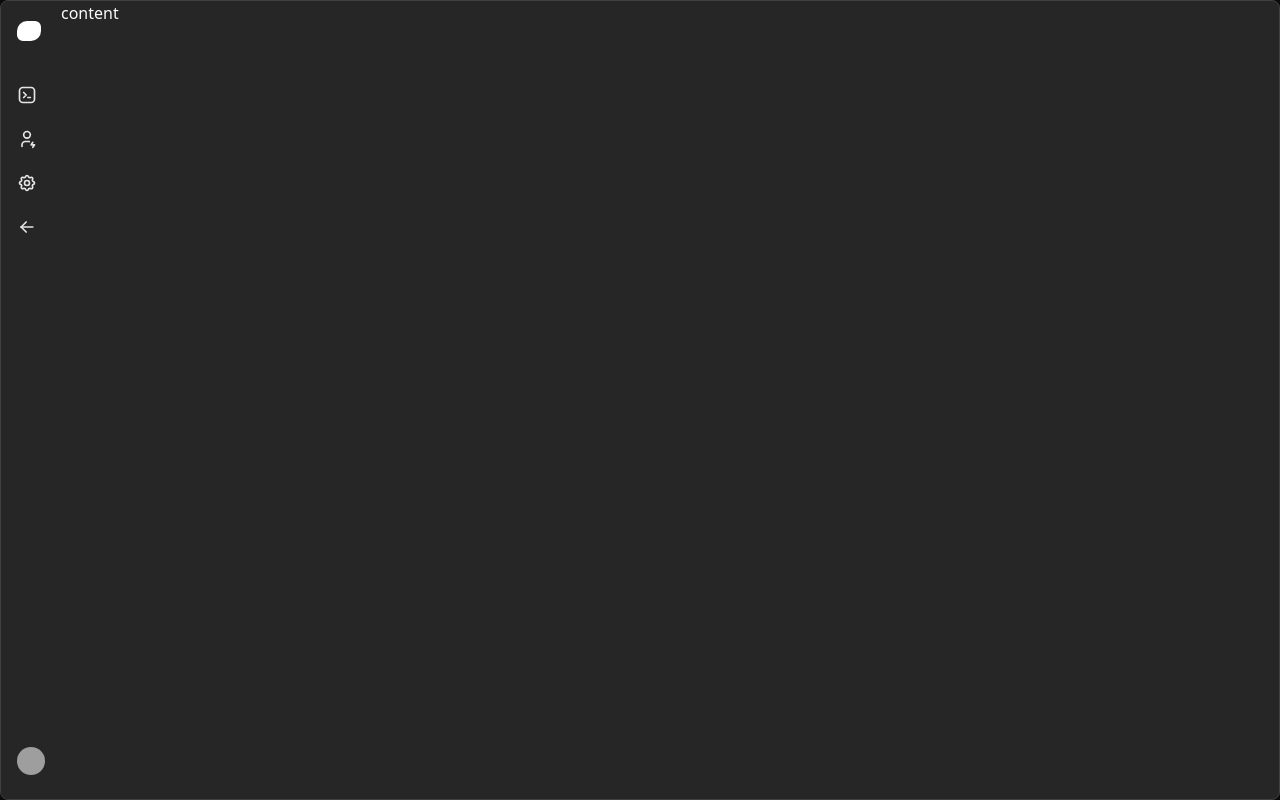
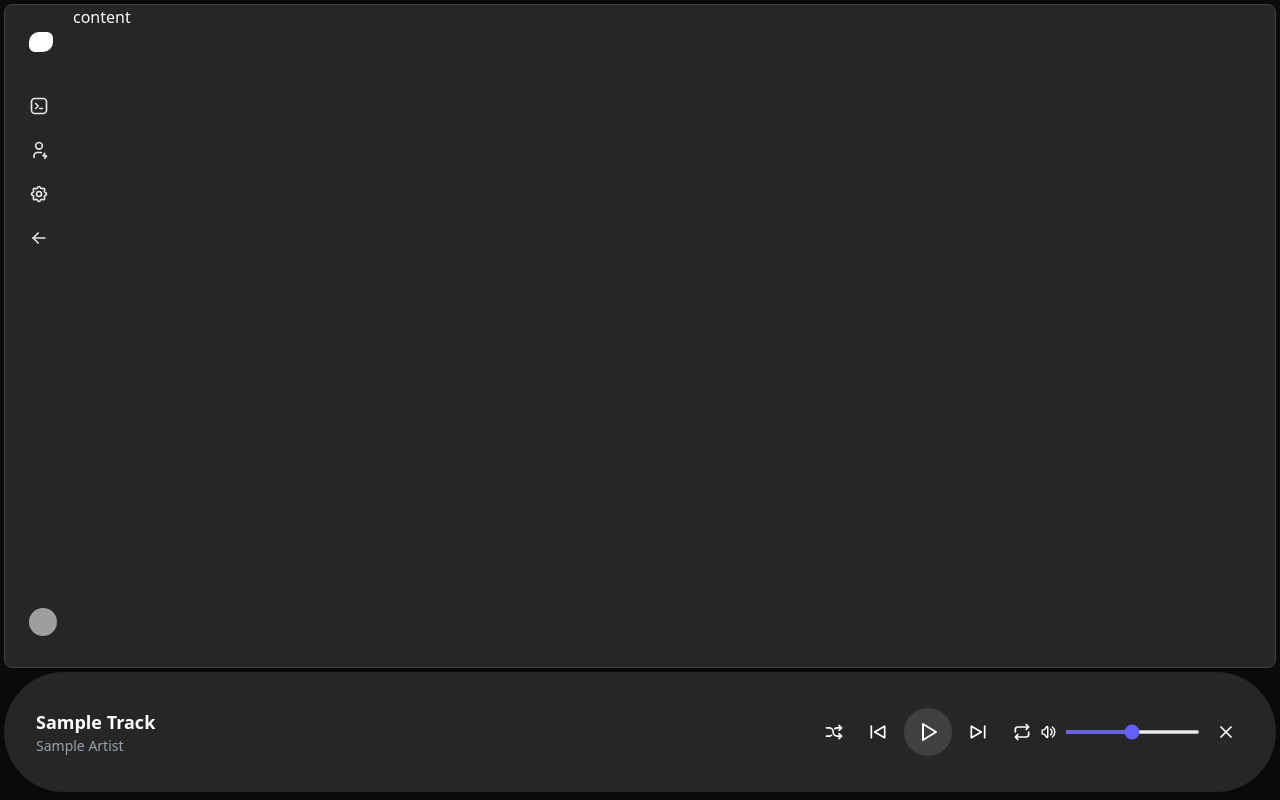
Before and after one commit to amirekhi/mudit, a Next.js app: page / in a window 1280 px wide. Built offline with nearby package versions, Linux system fonts and the light colour scheme; grey boxes are pictures that could not be loaded.

Commit message:
musicplayer component made

```diff
--- a/app/layout.tsx
+++ b/app/layout.tsx
@@ -2,6 +2,7 @@ import type { Metadata } from "next";
 import { Geist, Geist_Mono } from "next/font/google";
 import "./globals.css";
 import { SidebarDemo } from "@/components/aceternity/SideBarDemo";
+import MusicPlayer from "@/components/music-player/MusicPlayer";
 
 const geistSans = Geist({
   variable: "--font-geist-sans",
@@ -26,12 +27,12 @@ export default function RootLayout({
   return (
     <html lang="en">
       <body
-        className={`${geistSans.variable} ${geistMono.variable} antialiased h-screen w-full dark`}
+        className={`${geistSans.variable} ${geistMono.variable} flex flex-col justify-center items-center antialiased h-screen  w-full dark   p-1`}
       >
         <SidebarDemo>
           {children} {/* All page content is passed here */}
         </SidebarDemo>
-
+        <MusicPlayer trackName="Sample Track" artist="Sample Artist" />
       </body>
     </html>
   );
--- a/components/aceternity/SideBarDemo.tsx
+++ b/components/aceternity/SideBarDemo.tsx
@@ -50,7 +50,7 @@ export function SidebarDemo({ children }: SidebarLayoutProps) {
   return (
     <div
       className={cn(
-        "mx-auto flex w-full h-screen flex-1 flex-col overflow-hidden rounded-md border border-neutral-200 bg-gray-100 md:flex-row dark:border-neutral-700 dark:bg-neutral-800",
+        "mx-auto flex  w-full flex-1   overflow-y-auto flex-col overflow-hidden rounded-md border border-neutral-200 bg-neutral-400 md:flex-row dark:border-neutral-700 dark:bg-neutral-800",
          // for your use case, use `h-screen` instead of `h-[60vh]`
       )}
     >
--- /dev/null
+++ b/components/music-player/MusicPlayer.tsx
@@ -0,0 +1,101 @@
+"use client";
+
+import { useState } from "react";
+import { motion } from "framer-motion";
+import {
+  IconX,
+  IconPlayerPlay,
+  IconPlayerPause,
+  IconPlayerSkipBack,
+  IconPlayerSkipForward,
+  IconVolume,
+  IconRepeat,
+  IconArrowsShuffle,
+} from "@tabler/icons-react";
+
+interface MusicPlayerProps {
+  trackName: string;
+  artist?: string;
+  onClose?: () => void;
+}
+
+export default function EnhancedMusicPlayer({ trackName, artist, onClose }: MusicPlayerProps) {
+  const [isOpen, setIsOpen] = useState(true);
+  const [isPlaying, setIsPlaying] = useState(false);
+  const [volume, setVolume] = useState(50);
+
+  const handleClose = () => {
+    setIsOpen(false);
+    if (onClose) onClose();
+  };
+
+  const togglePlay = () => setIsPlaying(!isPlaying);
+
+  const handleVolumeChange = (e: React.ChangeEvent<HTMLInputElement>) => {
+    setVolume(Number(e.target.value));
+  };
+
+  return (
+    <motion.div
+      initial={{ height: "120px", opacity: 1 }}
+      animate={{ height: isOpen ? "120px" : 0, opacity: isOpen ? 1 : 0 }}
+      transition={{ duration: 0.4 }}
+      className="overflow-hidden bg-neutral-800 text-white w-full flex rounded-full m-1   flex-col md:flex-row items-center justify-between px-4 md:px-8 shadow-lg"
+    >
+      {/* Track Info */}
+      <div className="flex flex-col max-md:flex-row max-md:items-center max-md:text-sm max-md:gap-2 justify-center md:flex-1 max-md:pt-2 min-w-0">
+        <span className="font-semibold text-lg truncate">{trackName}</span>
+        {artist && <span className="text-sm text-gray-400 truncate">{artist}</span>}
+      </div>
+
+      {/* Controls */}
+      <div className="flex items-center gap-2 mt-2 md:mt-0 max-md:flex-1">
+        <button className="p-2 hover:bg-neutral-700 rounded-full transition-colors">
+          <IconArrowsShuffle className="w-5 h-5" />
+        </button>
+        <button className="p-2 hover:bg-neutral-700 rounded-full transition-colors">
+          <IconPlayerSkipBack className="w-5 h-5" />
+        </button>
+        <button
+          onClick={togglePlay}
+          className="p-3 bg-neutral-700 hover:bg-neutral-600 rounded-full transition-colors"
+        >
+          {isPlaying ? (
+            <IconPlayerPause className="w-6 h-6" />
+          ) : (
+            <IconPlayerPlay className="w-6 h-6" />
+          )}
+        </button>
+        <button className="p-2 hover:bg-neutral-700 rounded-full transition-colors">
+          <IconPlayerSkipForward className="w-5 h-5" />
+        </button>
+        <button className="p-2 hover:bg-neutral-700 rounded-full transition-colors">
+          <IconRepeat className="w-5 h-5" />
+        </button>
+      </div>
+
+      {/* Volume */}
+      <div className="flex items-center gap-2 mt-2 md:mt-0 w-32 md:w-40 max-md:hidden" >
+        <IconVolume className="w-5 h-5" />
+        <input
+          type="range"
+          min={0}
+          max={100}
+          value={volume}
+          onChange={handleVolumeChange}
+          className="w-full h-1 rounded-lg accent-indigo-500"
+        />
+      </div>
+
+      {/* Close Button */}
+      <div className="ml-2 max-md:hidden" >
+        <button
+          onClick={handleClose}
+          className="p-2 rounded-full hover:bg-neutral-700 transition-colors"
+        >
+          <IconX className="w-5 h-5" />
+        </button>
+      </div>
+    </motion.div>
+  );
+}
--- a/components/ui/sidebar.tsx
+++ b/components/ui/sidebar.tsx
@@ -88,7 +88,7 @@ export const DesktopSidebar = ({
     <>
       <motion.div
         className={cn(
-          "h-full px-4 py-4 hidden  md:flex md:flex-col bg-neutral-100 dark:bg-neutral-800 w-[300px] shrink-0",
+          "h-[98%] my-auto ml-2 px-4 py-4 hidden  md:flex md:flex-col    rounded-2xl bg-neutral-100 dark:bg-neutral-800 w-[300px] shrink-0",
           className
         )}
         animate={{
```
